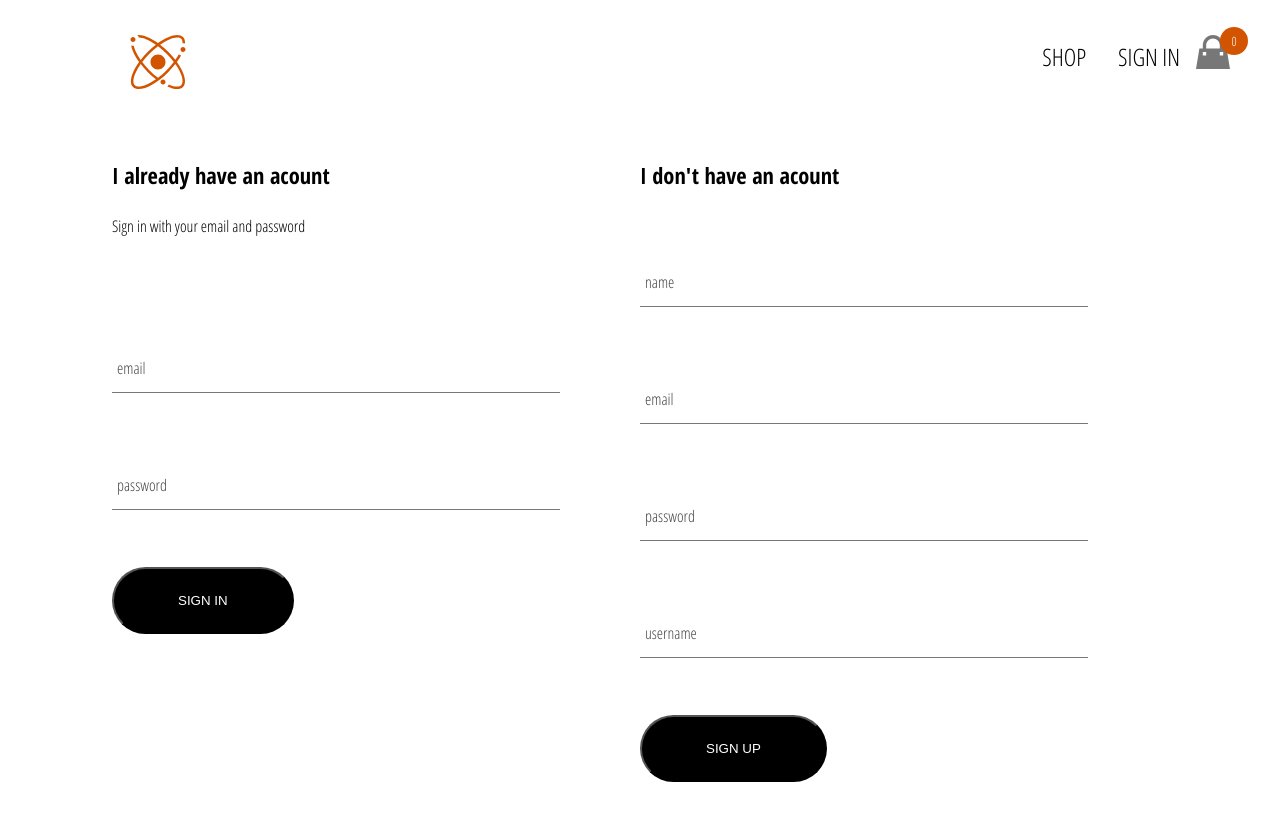
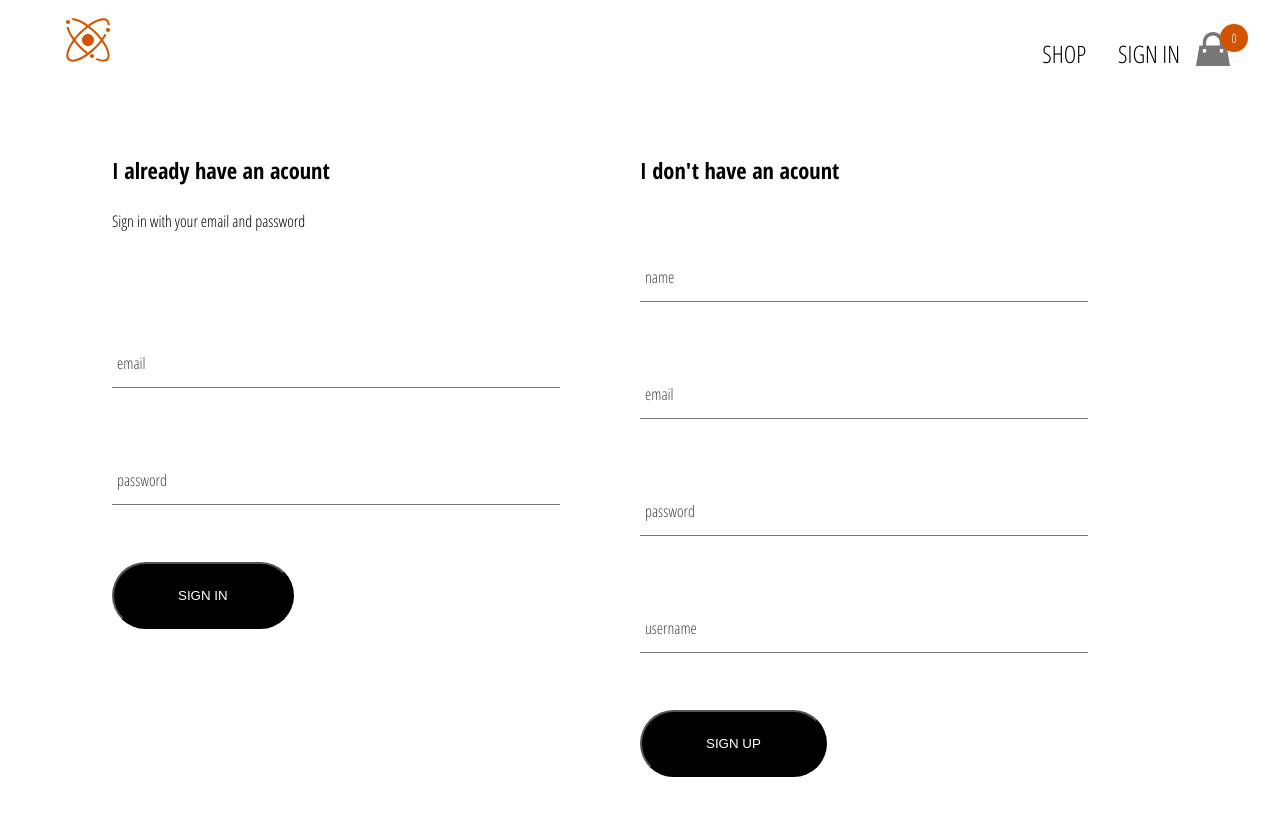
Before and after one commit to zahraei1376/clothing-shooing, a React (Create React App) app: page /signin in a window 1280 px wide. Built offline with nearby package versions, Linux system fonts and the light colour scheme.

Commit message:
change menu logo position

```diff
--- a/src/component/MySpinner/MySpinner.component.jsx
+++ b/src/component/MySpinner/MySpinner.component.jsx
@@ -4,12 +4,9 @@ import CircularProgress from '@material-ui/core/CircularProgress';
 
 const useStyles = makeStyles((theme) => ({
   root: {
-    width: '100vw',
-    // height:'100vh',
     display: 'flex',
     justifyContent: 'center',
     alignItems: 'center',
-    // marginTop:'10rem',
     '& > * + *': {
       marginLeft: theme.spacing(2),
     },
@@ -22,7 +19,6 @@ const MySpinner = () => {
   return (
     <div className={classes.root}>
       <CircularProgress />
-      {/* <CircularProgress color="secondary" /> */}
     </div>
   );
 };
--- a/src/component/custome-button2/custome-button2.component.jsx
+++ b/src/component/custome-button2/custome-button2.component.jsx
@@ -2,7 +2,7 @@ import React from 'react';
 import '../../sassStyle/components/button.style.scss';
 
 const CustomButton2 = ({ children, color, inverted, ...otherProps }) => (
-    <button className={`btn btn-${color}`} {...otherProps}>{children}</button>
+    <button className={`center btn btn-${color}`} {...otherProps}>{children}</button>
 );
 
 export default CustomButton2;
--- a/src/sassStyle/components/Primaryheader.styles.scss
+++ b/src/sassStyle/components/Primaryheader.styles.scss
@@ -3,13 +3,15 @@
 .header {
     width: 100%;
     display: flex;
+    justify-content: space-between;
+    margin-bottom: 2rem;
     position: relative;
 
     &_logo {
         fill: $color-primary;
         position: absolute;
-        top: 0;
-        left: 3rem;
+        top: -1rem;
+        left: 1rem;
 
         @media screen and (max-width:37.5em) {
             position: absolute;
@@ -18,7 +20,7 @@
         }
 
         &-path {
-            transform: scale(2.5);
+            transform: scale(2);
         }
     }
 }
--- a/src/sassStyle/components/Secondaryheader.styles.scss
+++ b/src/sassStyle/components/Secondaryheader.styles.scss
@@ -2,7 +2,6 @@
 
 .header {
     width: 100%;
-    height: 3rem;
     display: flex;
     justify-content: space-between;
     margin-bottom: 2rem;
@@ -11,21 +10,17 @@
     &_logo {
         fill: $color-primary;
         position: absolute;
-        top: 0;
-        left: 5rem;
+        top: -1rem;
+        left: 1rem;
 
         @media screen and (max-width:37.5em) {
             position: absolute;
             top: 0;
-            left: 1rem;
+            left: 0;
         }
 
         &-path {
-            transform: scale(2.5);
-
-            @media screen and (max-width:37.5em) {
-                transform: scale(2);
-            }
+            transform: scale(2);
         }
     }
 
--- a/src/sassStyle/components/button.style.scss
+++ b/src/sassStyle/components/button.style.scss
@@ -1,3 +1,9 @@
+.center {
+    display: flex;
+    justify-content: center;
+    align-items: center;
+}
+
 .btn {
     min-width: 10rem;
     width: auto;
--- a/src/sassStyle/components/collection-item.styles.scss
+++ b/src/sassStyle/components/collection-item.styles.scss
@@ -2,7 +2,7 @@
 
     &_item {
         position: relative;
-        width: 20vw;
+        // width: 20vw;
         display: flex;
         flex-direction: column;
         height: 20rem;
@@ -54,7 +54,7 @@
             @media screen and (max-width:37.5em) {
                 display: block;
                 opacity: 0.9;
-                min-width: unset;
+                // min-width: unset;
                 padding: 0 1rem;
             }
         }
--- a/src/sassStyle/components/directory.styles.scss
+++ b/src/sassStyle/components/directory.styles.scss
@@ -1,6 +1,7 @@
 .directory {
     &_menu {
         width: 100%;
+        margin-top: 3rem;
         display: flex;
         flex-wrap: wrap;
         justify-content: space-between;
--- a/src/sassStyle/pages/collection.styles.scss
+++ b/src/sassStyle/pages/collection.styles.scss
@@ -13,6 +13,11 @@
         grid-template-columns: repeat(4, 1fr);
         grid-gap: 1.5rem;
 
+        @media screen and (max-width:60em) {
+            grid-template-columns: repeat(3, 1fr);
+            grid-gap: 0.5rem;
+        }
+
         @media screen and (max-width:37.5em) {
             grid-template-columns: repeat(2, 1fr);
         }
```
